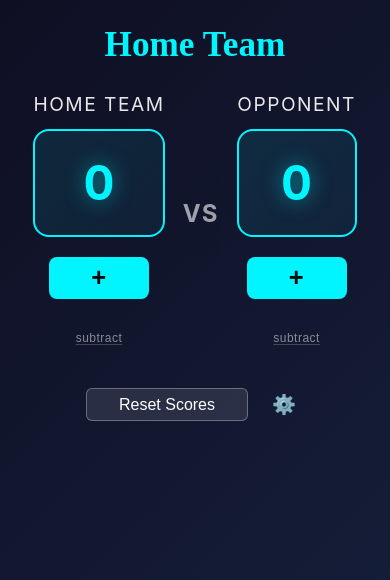
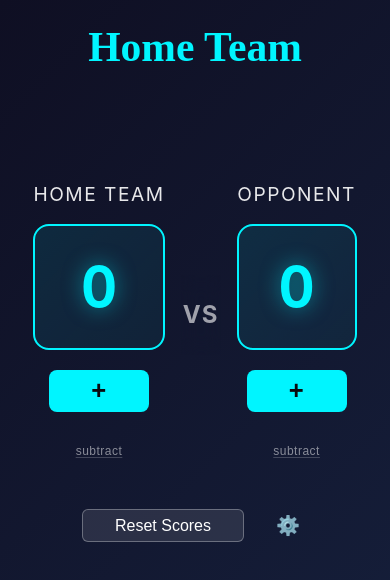
Before and after one commit to fkaltman/scoreboard-for-everyone, a React (Vite) app: page / in a window 390 px wide. Shown: the top 580 px of the page. Built offline with nearby package versions, Linux system fonts and the light colour scheme; a web font is replaced by a local one.

Commit message:
style: fix small screen header margin-bottom

```diff
--- a/src/App.css
+++ b/src/App.css
@@ -36,9 +36,9 @@ body {
   display: flex;
   justify-content: center;
   align-items: center;
-  padding: 1rem 2rem;
+  padding: 2rem 2rem;
   flex-shrink: 0;
-  margin-top: 4%;
+  margin-top: 7%;
   position: relative;
 }
 
@@ -266,32 +266,33 @@ body {
 /* Small mobile devices (iPhone SE, etc.) */
 @media (max-width: 480px) {
   .app-header {
-    margin-top: 1rem;
-    padding: 0.5rem 1rem;
+    margin-top: 2%;
+    margin-bottom: 20%;
+    padding: 0.75rem 1.5rem;
   }
 
   .app-title {
-    font-size: 2.2rem;
-    line-height: 1.2;
+    font-size: 2.6rem;
+    line-height: 1.3;
   }
 
   .team {
-    padding: 1.2rem 1rem;
-    gap: 1rem;
+    padding: 1.6rem 1.2rem;
+    gap: 1.2rem;
   }
 
   .score-display {
-    font-size: 3rem;
-    padding: 1rem 1.5rem;
-    margin-top: 10px;
+    font-size: 3.5rem;
+    padding: 1.2rem 1.75rem;
+    margin-top: 15px;
   }
 
   .app-footer {
-    padding: 1rem;
+    padding: 1.5rem;
   }
 
   .footer-buttons {
-    gap: 1rem;
+    gap: 1.5rem;
   }
 }
 
```
